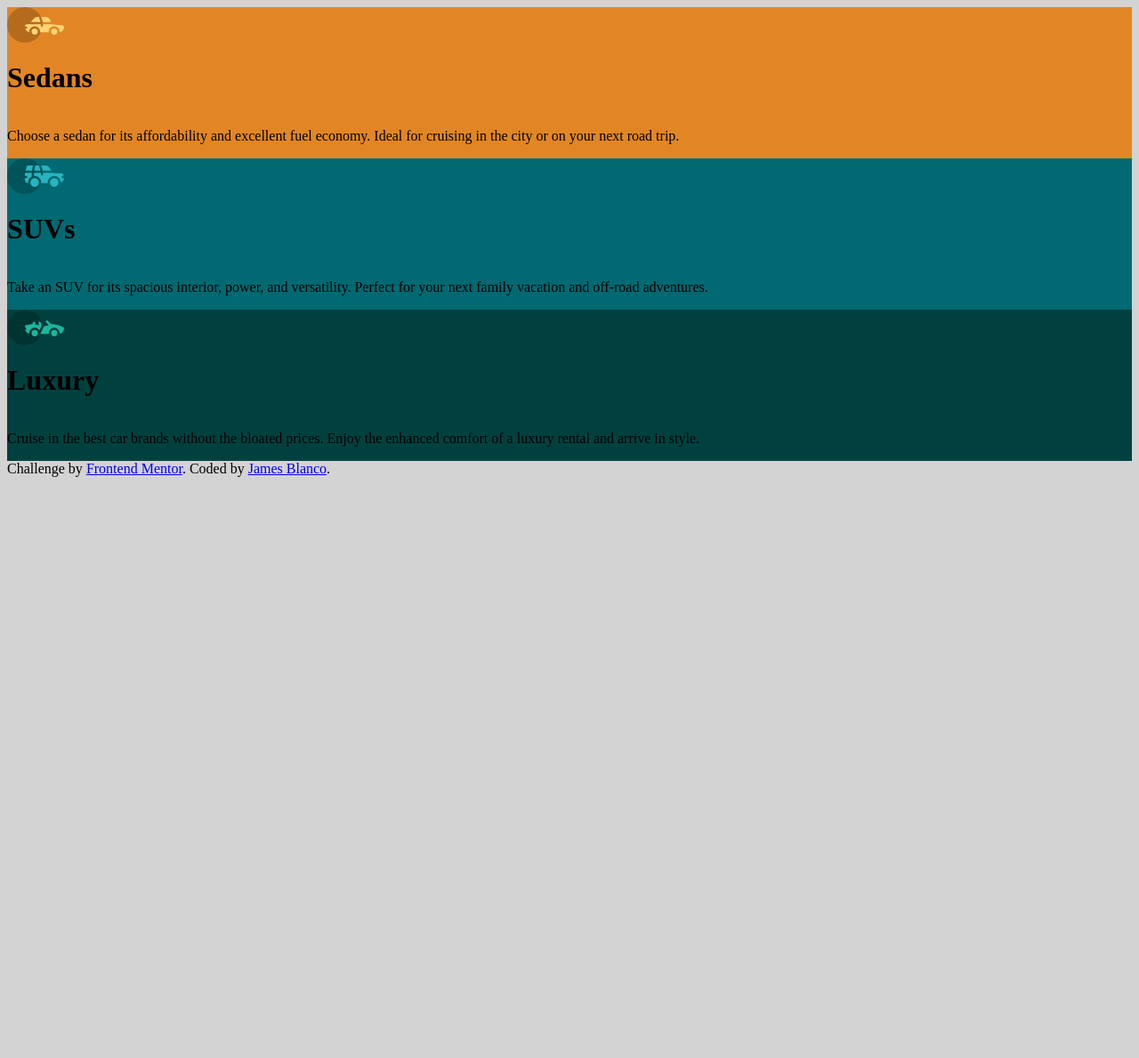
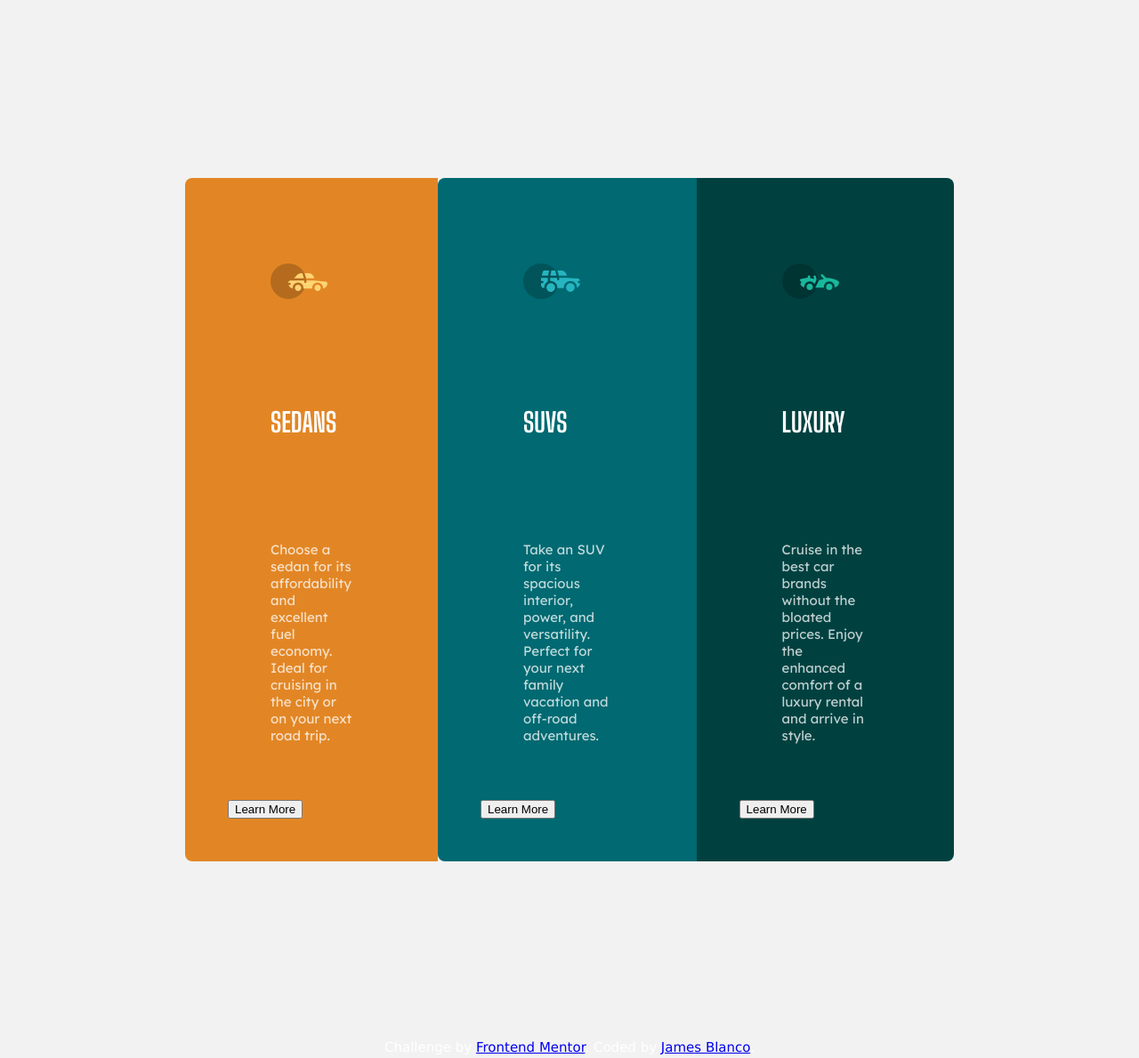
Before and after one commit to jamesablanco/3ColumnPreviewCardComponent, a plain HTML site: page index.html in a window 1280 px wide. Shown: the whole page at 89% size. Before the commit the page ends 800 px from the top, so only its background shows below. Drawn offline with Linux system fonts and the light colour scheme.

Commit message:
Updated Borders, Icons, Font Style, Buttons

```diff
--- a/css/styles.css
+++ b/css/styles.css
@@ -1,18 +1,54 @@
 body {
-background-color: lightgray;
+background-color:  hsl(0, 0%, 95%);
+color: white;
+font-size: 15px;
 }
 
+
+h1 {
+    font-family: 'Big Shoulders Display', cursive;
+    padding: 48px;
+}
+
+p {
+    font-family: 'Lexend Deca', sans-serif;
+    font-weight: 400;
+    color: hsla(0, 0%, 100%, 0.75);
+    padding: 48px;
+}
+
+.icons {
+    padding: 48px;
+}
+
+button {
+
+}
 .sedans {
     background-color:#E28625 ;
-    display: grid;
+    border-radius:8px 0px 0px 8px;
+    padding: 48px;
 }
 
 .suvs {
 background-color: #006971;
-display: grid;
+border-radius:8px 0px 0px 8px;
+padding:48px;
 }
 
 .luxury {
-    background-color: #004140 ;
-    display: grid;
+    background-color: #004140;
+    border-radius:0px 8px 8px 0;
+    padding: 48px;
 }
+
+.footer {
+    text-align: center;
+    font-family: 'Lucida Sans', 'Lucida Sans Regular', 'Lucida Grande', 'Lucida Sans Unicode', Geneva, Verdana, sans-serif
+
+}
+
+.container {
+    margin:200px;
+    display: flex;
+}
--- a/index.html
+++ b/index.html
@@ -8,6 +8,10 @@
 
   <link rel="icon" type="image/png" sizes="32x32" href="./images/favicon-32x32.png">
   <link rel="stylesheet" href="css/styles.css">
+  <link rel="preconnect" href="https://fonts.googleapis.com">
+  <link rel="preconnect" href="https://fonts.gstatic.com" crossorigin>
+  <link href="https://fonts.googleapis.com/css2?family=Big+Shoulders+Display:wght@700&family=Lexend+Deca&display=swap"
+    rel="stylesheet">
   <title>Frontend Mentor | 3-column preview card component</title>
 
 
@@ -15,36 +19,45 @@
 
 <body>
   <!--Sedan-->
+  <div class="container">
     <div class="sedans">
-    <img src="images/icon-sedans.svg" alt="#">
+      <img class="icons" src="images/icon-sedans.svg" alt="#">
       <h1>
-      Sedans </h1>
+        SEDANS</h1>
       <p>
         Choose a sedan for its affordability and excellent fuel economy. Ideal for cruising in the city
         or on your next road trip.</p>
       </h1>
+      <button> Learn More</button>
     </div>
+
     <!--SUVs-->
 
     <div class="suvs">
-    <img src="images/icon-suvs.svg" alt="#">
+      <img class="icons" src="images/icon-suvs.svg" alt="#">
       <h1>
-      SUVs </h1>
+        SUVS</h1>
       <p>
         Take an SUV for its spacious interior, power, and versatility. Perfect for your next family vacation
         and off-road adventures.</p>
       </h1>
+      <button> Learn More</button>
     </div>
     <!--Luxury-->
-  <div class="luxury"><img src="images/icon-luxury.svg" alt="#">
+    <div class="luxury">
+      <img class="icons" src="images/icon-luxury.svg" alt="#">
       <h1>
-      Luxury</h1>
+        LUXURY</h1>
       <p>
         Cruise in the best car brands without the bloated prices. Enjoy the enhanced comfort of a luxury
         rental and arrive in style.</p>
       </h1>
+      <button> Learn More</button>
     </div>
-  <div class="attribution">
+  </div>
+  <!--Footer-->
+
+  <div class="footer">
     Challenge by <a href="https://www.frontendmentor.io?ref=challenge" target="_blank">Frontend Mentor</a>.
     Coded by <a href="#">James Blanco</a>.
   </div>
```
Lines whose indentation alone changed are shown as unchanged.
